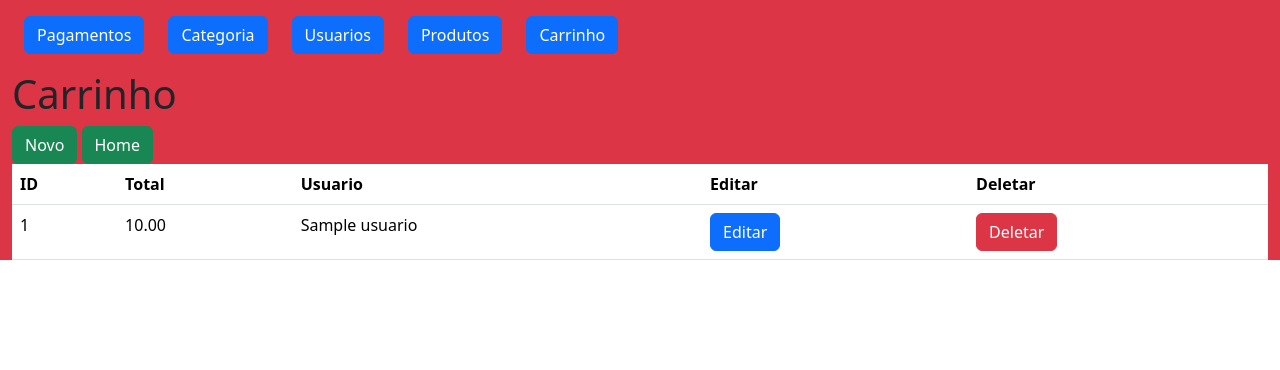
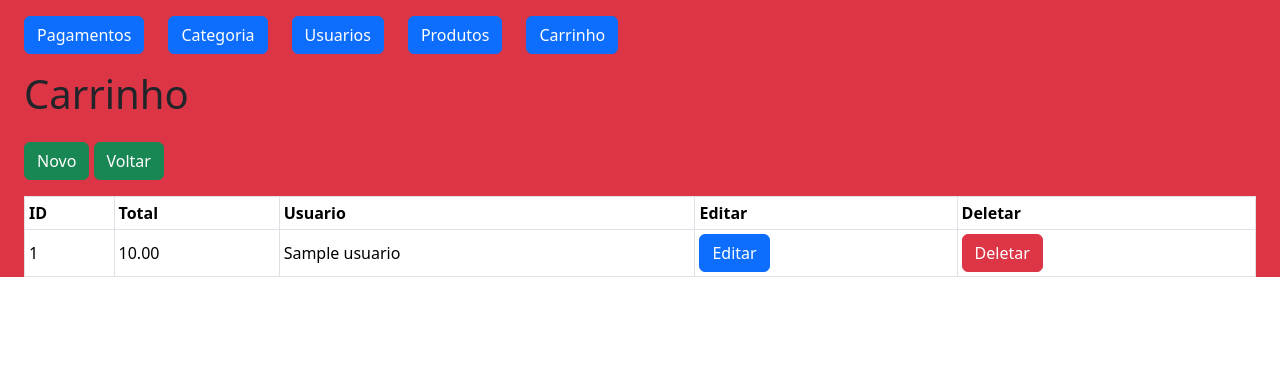
Before and after one commit to henriquenunes-teste/default, a PHP site: page /saborLoja/carrinho/listar in a window 1280 px wide. Shown: the top 370 px of the page. Run offline with PHP 8.4, Linux system fonts and the light colour scheme; tables that the repository leaves empty hold one stand-in row (values such as "Sample post"); some libraries are stand-ins or nearby versions.

Commit message:
Update listagem_carrinho.php

```diff
--- a/view/carrinho/listagem_carrinho.php
+++ b/view/carrinho/listagem_carrinho.php
@@ -1,9 +1,9 @@
-
-    <h1>Carrinho</h1>
+<div class="container-fluid">
+    <h1 class="pb-3">Carrinho</h1>
     <a href="<?php echo APP."/carrinho/novo" ?>" class="btn btn-success">Novo</a>
-    <a href="<?php echo APP."/" ?>" class="btn btn-success">Home</a>
-
-    <table class="table">
+    <a href="<?php echo APP."/" ?>" class="btn btn-success">Voltar</a>
+    <div class="pt-3">
+        <table class="table table-bordered table table-sm table align-middle">
             <thead>
                 <tr>
                     <th scope="col">ID</th>
@@ -16,8 +16,6 @@
             <tbody>
                 <?php
                     foreach($carrinhos as $carrinho){
-
-
                         echo "
                             <tr>
                                 <td>{$carrinho["id"]}</td>
@@ -31,3 +29,5 @@
                 ?>
             </tbody>
         </table>
+    </div>
+</div>
```
Lines whose indentation alone changed are shown as unchanged.
